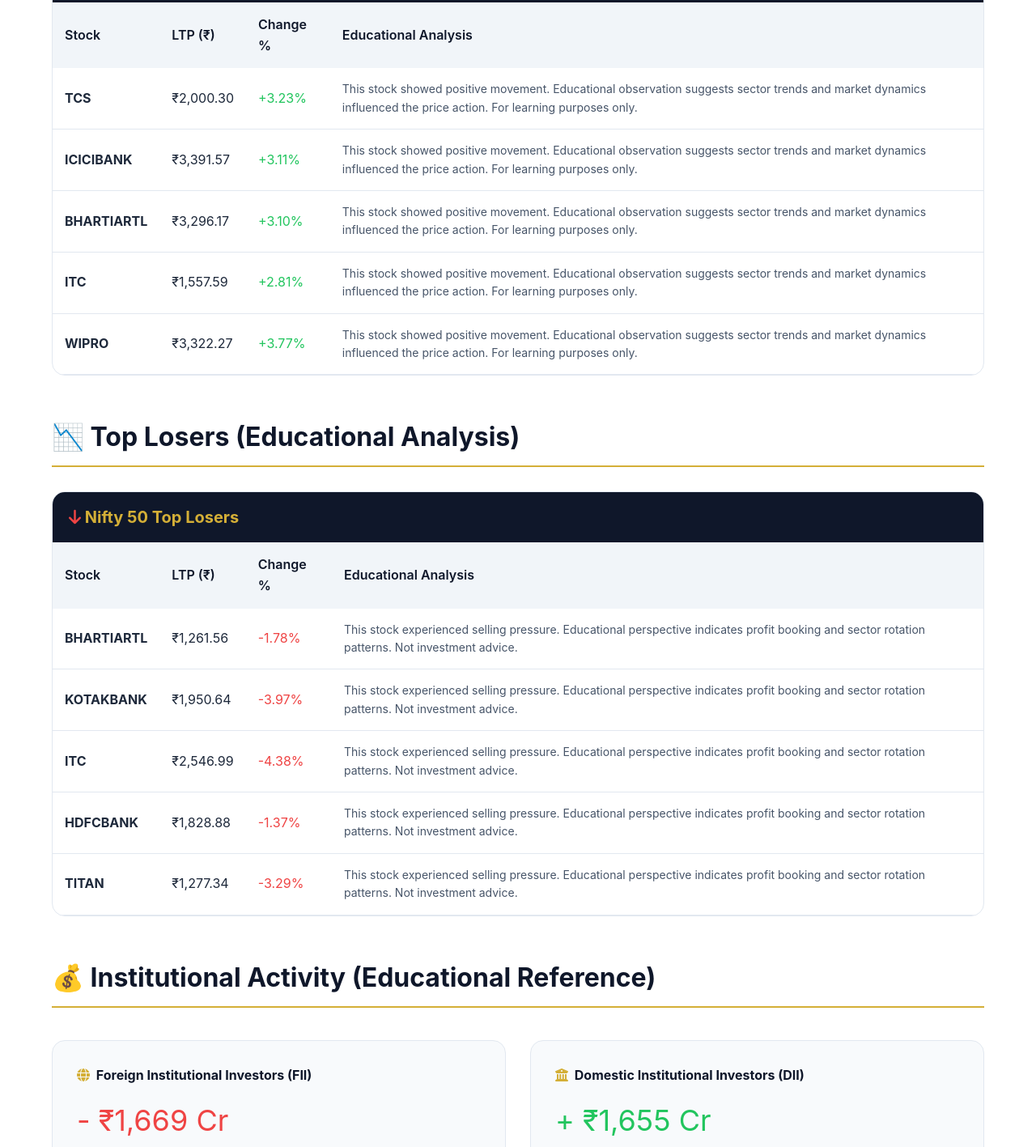
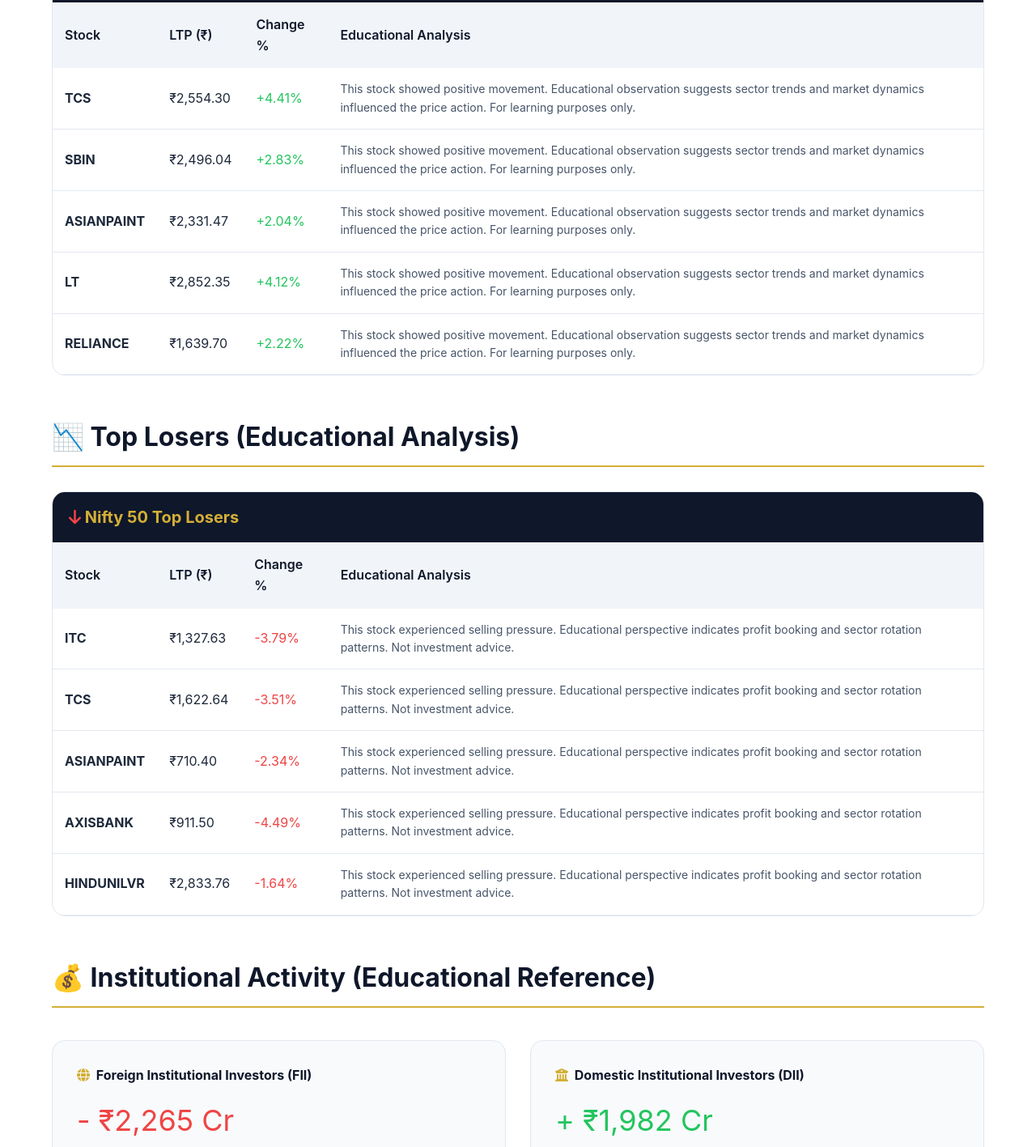
Before and after one commit to careatomkarenterprises-ops/secured-capital-opportunity, a plain HTML site: page blog/post/daily-market-wrap-2026-11-18.html in a window 1280 px wide. Shown: the part 1100-2517 px from the top of the page at 81% size. Drawn offline with Linux system fonts and the light colour scheme.

Commit message:
Auto-generated market report 2026-11-18

```diff
--- a/blog/post/daily-market-wrap-2026-11-18.html
+++ b/blog/post/daily-market-wrap-2026-11-18.html
@@ -215,23 +215,23 @@
             <div class="market-summary">
                 <div class="summary-card">
                     <div class="label">Nifty 50</div>
-                    <div class="value">22,678</div>
-                    <div class="change positive">+49.43 (+0.22%)</div>
+                    <div class="value">22,637</div>
+                    <div class="change positive">+62.00 (+0.27%)</div>
                 </div>
                 <div class="summary-card">
                     <div class="label">Sensex</div>
-                    <div class="value">73,631</div>
-                    <div class="change negative">-463.85 (-0.63%)</div>
+                    <div class="value">74,158</div>
+                    <div class="change negative">-253.91 (-0.34%)</div>
                 </div>
                 <div class="summary-card">
                     <div class="label">Bank Nifty</div>
-                    <div class="value">49,397</div>
-                    <div class="change negative">-353.81 (-0.72%)</div>
+                    <div class="value">49,398</div>
+                    <div class="change positive">+86.79 (+0.18%)</div>
                 </div>
                 <div class="summary-card">
                     <div class="label">India VIX</div>
-                    <div class="value">15</div>
-                    <div class="change">+0.5</div>
+                    <div class="value">13</div>
+                    <div class="change">+0.3</div>
                 </div>
             </div>
 
@@ -249,36 +249,36 @@
 
                         <tr>
                             <td><strong>TCS</strong></td>
-                            <td>₹2,000.30</td>
-                            <td class="positive">+3.23%</td>
+                            <td>₹2,554.30</td>
+                            <td class="positive">+4.41%</td>
                             <td class="stock-analysis">This stock showed positive movement. Educational observation suggests sector trends and market dynamics influenced the price action. For learning purposes only.</td>
                         </tr>
 
                         <tr>
-                            <td><strong>ICICIBANK</strong></td>
-                            <td>₹3,391.57</td>
-                            <td class="positive">+3.11%</td>
+                            <td><strong>SBIN</strong></td>
+                            <td>₹2,496.04</td>
+                            <td class="positive">+2.83%</td>
                             <td class="stock-analysis">This stock showed positive movement. Educational observation suggests sector trends and market dynamics influenced the price action. For learning purposes only.</td>
                         </tr>
 
                         <tr>
-                            <td><strong>BHARTIARTL</strong></td>
-                            <td>₹3,296.17</td>
-                            <td class="positive">+3.10%</td>
+                            <td><strong>ASIANPAINT</strong></td>
+                            <td>₹2,331.47</td>
+                            <td class="positive">+2.04%</td>
                             <td class="stock-analysis">This stock showed positive movement. Educational observation suggests sector trends and market dynamics influenced the price action. For learning purposes only.</td>
                         </tr>
 
                         <tr>
-                            <td><strong>ITC</strong></td>
-                            <td>₹1,557.59</td>
-                            <td class="positive">+2.81%</td>
+                            <td><strong>LT</strong></td>
+                            <td>₹2,852.35</td>
+                            <td class="positive">+4.12%</td>
                             <td class="stock-analysis">This stock showed positive movement. Educational observation suggests sector trends and market dynamics influenced the price action. For learning purposes only.</td>
                         </tr>
 
                         <tr>
-                            <td><strong>WIPRO</strong></td>
-                            <td>₹3,322.27</td>
-                            <td class="positive">+3.77%</td>
+                            <td><strong>RELIANCE</strong></td>
+                            <td>₹1,639.70</td>
+                            <td class="positive">+2.22%</td>
                             <td class="stock-analysis">This stock showed positive movement. Educational observation suggests sector trends and market dynamics influenced the price action. For learning purposes only.</td>
                         </tr>
 
@@ -299,37 +299,37 @@
                     <tbody>
 
                         <tr>
-                            <td><strong>BHARTIARTL</strong></td>
-                            <td>₹1,261.56</td>
-                            <td class="negative">-1.78%</td>
+                            <td><strong>ITC</strong></td>
+                            <td>₹1,327.63</td>
+                            <td class="negative">-3.79%</td>
                             <td class="stock-analysis">This stock experienced selling pressure. Educational perspective indicates profit booking and sector rotation patterns. Not investment advice.</td>
                         </tr>
 
                         <tr>
-                            <td><strong>KOTAKBANK</strong></td>
-                            <td>₹1,950.64</td>
-                            <td class="negative">-3.97%</td>
+                            <td><strong>TCS</strong></td>
+                            <td>₹1,622.64</td>
+                            <td class="negative">-3.51%</td>
                             <td class="stock-analysis">This stock experienced selling pressure. Educational perspective indicates profit booking and sector rotation patterns. Not investment advice.</td>
                         </tr>
 
                         <tr>
-                            <td><strong>ITC</strong></td>
-                            <td>₹2,546.99</td>
-                            <td class="negative">-4.38%</td>
+                            <td><strong>ASIANPAINT</strong></td>
+                            <td>₹710.40</td>
+                            <td class="negative">-2.34%</td>
                             <td class="stock-analysis">This stock experienced selling pressure. Educational perspective indicates profit booking and sector rotation patterns. Not investment advice.</td>
                         </tr>
 
                         <tr>
-                            <td><strong>HDFCBANK</strong></td>
-                            <td>₹1,828.88</td>
-                            <td class="negative">-1.37%</td>
+                            <td><strong>AXISBANK</strong></td>
+                            <td>₹911.50</td>
+                            <td class="negative">-4.49%</td>
                             <td class="stock-analysis">This stock experienced selling pressure. Educational perspective indicates profit booking and sector rotation patterns. Not investment advice.</td>
                         </tr>
 
                         <tr>
-                            <td><strong>TITAN</strong></td>
-                            <td>₹1,277.34</td>
-                            <td class="negative">-3.29%</td>
+                            <td><strong>HINDUNILVR</strong></td>
+                            <td>₹2,833.76</td>
+                            <td class="negative">-1.64%</td>
                             <td class="stock-analysis">This stock experienced selling pressure. Educational perspective indicates profit booking and sector rotation patterns. Not investment advice.</td>
                         </tr>
 
@@ -342,20 +342,20 @@
             <div class="grid-2">
                 <div class="card">
                     <h4><i class="fas fa-globe"></i> Foreign Institutional Investors (FII)</h4>
-                    <div style="font-size: 36px; color: #ef4444; margin: 10px 0;">- ₹1,669 Cr</div>
+                    <div style="font-size: 36px; color: #ef4444; margin: 10px 0;">- ₹2,265 Cr</div>
                     <p>Net Selling (Educational Data)</p>
                     <ul>
-                        <li><i class="fas fa-minus-circle"></i> Sold Financials: ₹997 Cr</li>
-                        <li><i class="fas fa-minus-circle"></i> Sold IT: ₹653 Cr</li>
+                        <li><i class="fas fa-minus-circle"></i> Sold Financials: ₹849 Cr</li>
+                        <li><i class="fas fa-minus-circle"></i> Sold IT: ₹689 Cr</li>
                     </ul>
                 </div>
                 <div class="card">
                     <h4><i class="fas fa-university"></i> Domestic Institutional Investors (DII)</h4>
-                    <div style="font-size: 36px; color: #22c55e; margin: 10px 0;">+ ₹1,655 Cr</div>
+                    <div style="font-size: 36px; color: #22c55e; margin: 10px 0;">+ ₹1,982 Cr</div>
                     <p>Net Buying (Educational Data)</p>
                     <ul>
-                        <li><i class="fas fa-plus-circle"></i> Bought Financials: ₹717 Cr</li>
-                        <li><i class="fas fa-plus-circle"></i> Bought Healthcare: ₹542 Cr</li>
+                        <li><i class="fas fa-plus-circle"></i> Bought Financials: ₹834 Cr</li>
+                        <li><i class="fas fa-plus-circle"></i> Bought Healthcare: ₹460 Cr</li>
                     </ul>
                 </div>
             </div>
```
